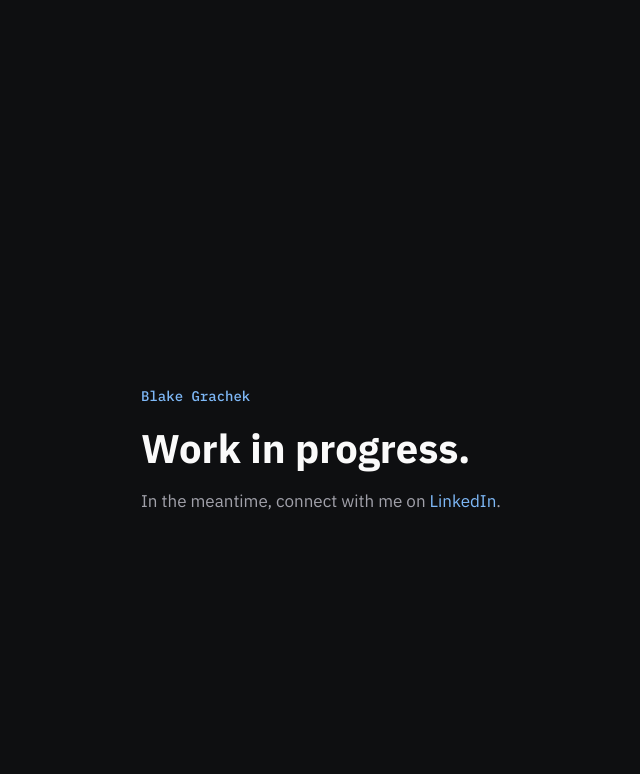
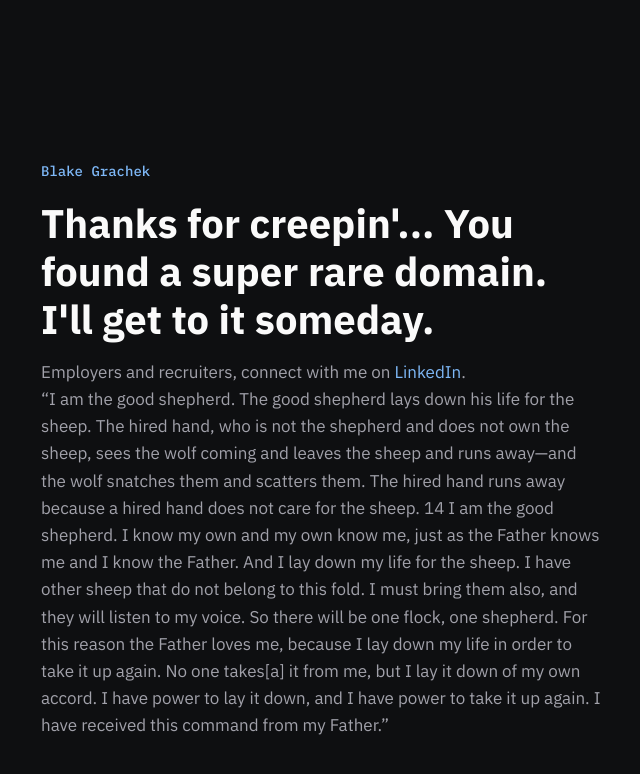
Before and after one commit to bmgrachek/bmgrachek.github.io, a Jekyll site: the page built from index.md, in a window 1280 px wide. Shown: the top 774 px of the page, without its empty margins (319-959 px from the left). Built offline with Jekyll 4.4.1, drawn with Linux system fonts in a browser that asks for light colours.

Commit message:
Revise index.md with new personal message and quote
Updated content to reflect a more personal message and added a quote.

```diff
--- a/index.md
+++ b/index.md
@@ -3,5 +3,6 @@ layout: placeholder
 title: Blake Grachek
 ---
 <div class="name">Blake Grachek</div>
-<h1>Work in progress.</h1>
-<p>In the meantime, connect with me on <a href="https://www.linkedin.com/in/blakegrachek/" target="_blank" rel="noopener">LinkedIn</a>.</p>
+<h1>Thanks for creepin'... You found a super rare domain. I'll get to it someday.</h1>
+<p>Employers and recruiters, connect with me on <a href="https://www.linkedin.com/in/blakegrachek/" target="_blank" rel="noopener">LinkedIn</a>.</p>
+<p>“I am the good shepherd. The good shepherd lays down his life for the sheep. The hired hand, who is not the shepherd and does not own the sheep, sees the wolf coming and leaves the sheep and runs away—and the wolf snatches them and scatters them. The hired hand runs away because a hired hand does not care for the sheep. 14 I am the good shepherd. I know my own and my own know me, just as the Father knows me and I know the Father. And I lay down my life for the sheep. I have other sheep that do not belong to this fold. I must bring them also, and they will listen to my voice. So there will be one flock, one shepherd. For this reason the Father loves me, because I lay down my life in order to take it up again. No one takes[a] it from me, but I lay it down of my own accord. I have power to lay it down, and I have power to take it up again. I have received this command from my Father.”</p>
```
